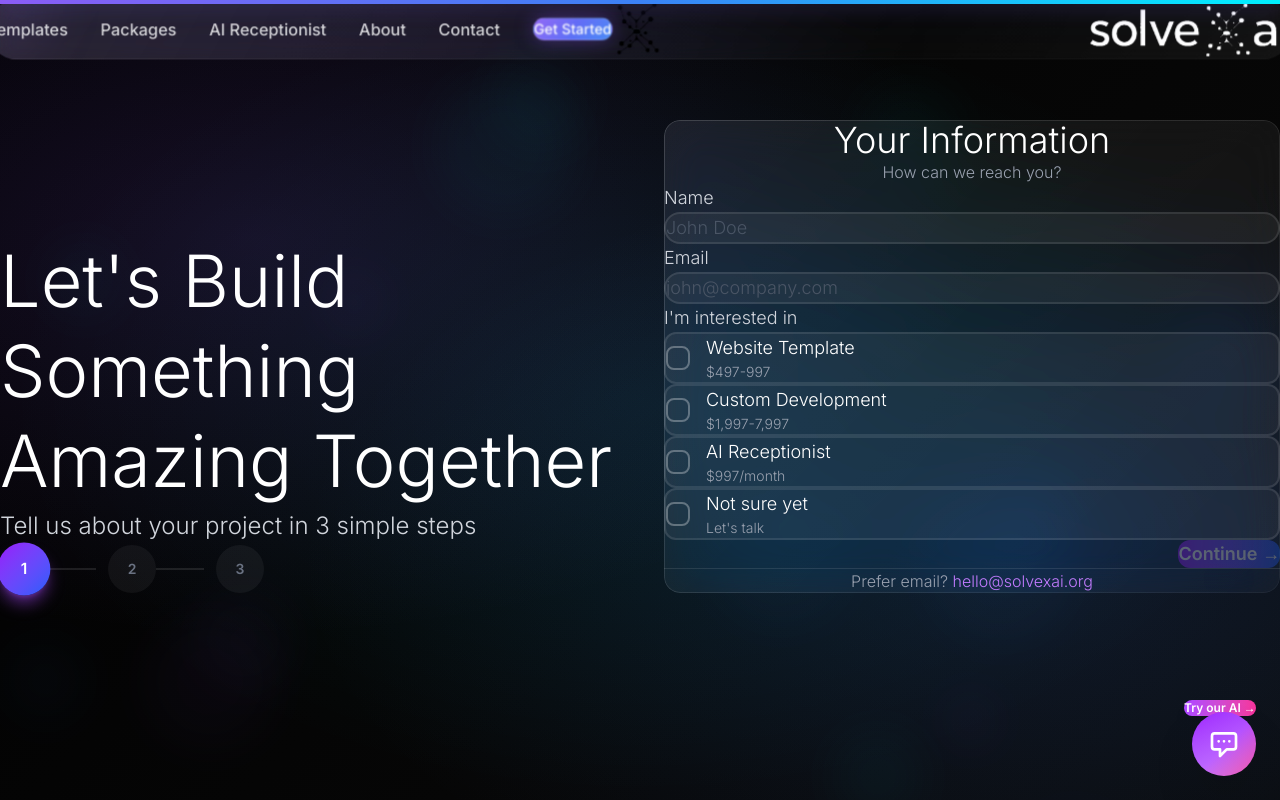
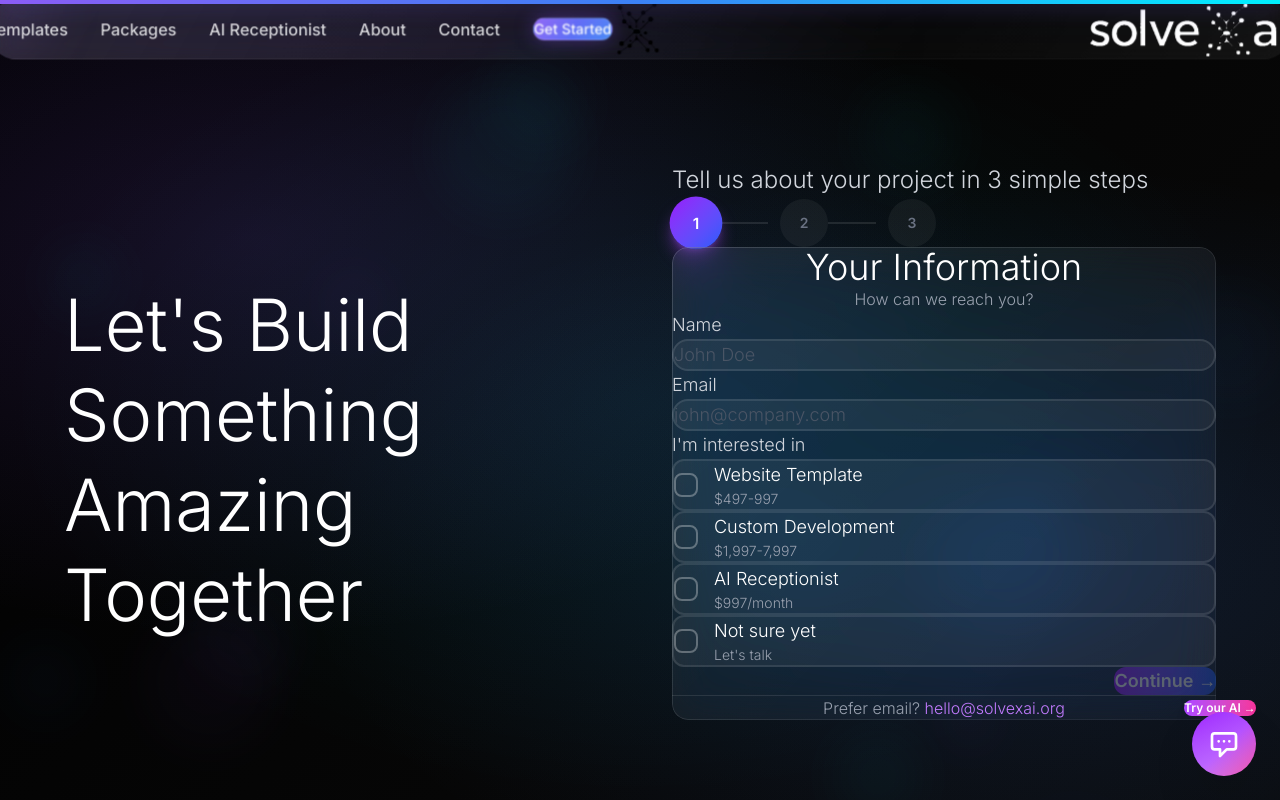
Before and after one commit to IsaacWebDev/solvexai-website, a Next.js app: page /contact in a window 1280 px wide. Built offline with nearby package versions, Linux system fonts and the light colour scheme.

Commit message:
Contact page: centered layout, step indicator moved above form on right side

```diff
--- a/app/contact/page.tsx
+++ b/app/contact/page.tsx
@@ -121,29 +121,38 @@ export default function ContactPage() {
       <Navigation />
       <AnimatedGradientMesh />
 
-      <main className="relative pb-32 px-4 min-h-screen">
-        <div className="max-w-7xl mx-auto">
+      <main className="relative pb-32 px-4 min-h-screen flex items-center justify-center">
+        <div className="max-w-6xl mx-auto w-full">
 
-          {/* Hero - Two Column Layout */}
-          <div className="grid grid-cols-1 lg:grid-cols-2 gap-12 items-start">
+          {/* Hero - Two Column Layout (Centered) */}
+          <div className="grid grid-cols-1 lg:grid-cols-2 gap-12 lg:gap-16 items-start">
 
-            {/* Left: Headline + Subtitle */}
-            <div className="lg:sticky lg:top-32">
+            {/* Left: Headline Only */}
             <motion.div
               initial={{ opacity: 0, y: 20 }}
               animate={{ opacity: 1, y: 0 }}
-                className="space-y-8"
+              className="flex items-center lg:min-h-[600px]"
             >
               <h1 className="text-5xl md:text-6xl lg:text-7xl font-light leading-tight">
                 Let's Build Something<br />Amazing Together
               </h1>
+            </motion.div>
 
+            {/* Right: Step Indicator + Form */}
+            <motion.div
+              initial={{ opacity: 0, x: 20 }}
+              animate={{ opacity: 1, x: 0 }}
+              transition={{ delay: 0.2 }}
+              className="space-y-8"
+            >
+              {/* Step Indicator - Above Form */}
+              <div className="space-y-6">
                 <p className="text-xl md:text-2xl text-gray-300 font-light leading-relaxed">
                   Tell us about your project in 3 simple steps
                 </p>
 
-                {/* Progress Indicator - Moved to left side */}
-                <div className="flex items-center gap-3 pt-8">
+                {/* Progress Dots */}
+                <div className="flex items-center gap-3">
                   {[1, 2, 3].map((num) => (
                     <div key={num} className="flex items-center">
                       <div className={`w-12 h-12 rounded-full flex items-center justify-center text-sm font-semibold transition-all duration-300 ${
@@ -163,15 +172,9 @@ export default function ContactPage() {
                     </div>
                   ))}
                 </div>
-              </motion.div>
               </div>
 
-            {/* Right: Form Card */}
-            <motion.div
-              initial={{ opacity: 0, x: 20 }}
-              animate={{ opacity: 1, x: 0 }}
-              transition={{ delay: 0.2 }}
-            >
+              {/* Form Card */}
               <LiquidGlassCard intensity="heavy" className="p-8 md:p-12">
             <form onSubmit={handleSubmit}>
 
@@ -435,7 +438,6 @@ export default function ContactPage() {
             )}
               </LiquidGlassCard>
             </motion.div>
-
           </div>
         </div>
       </main>
```
Lines whose indentation alone changed are shown as unchanged.
